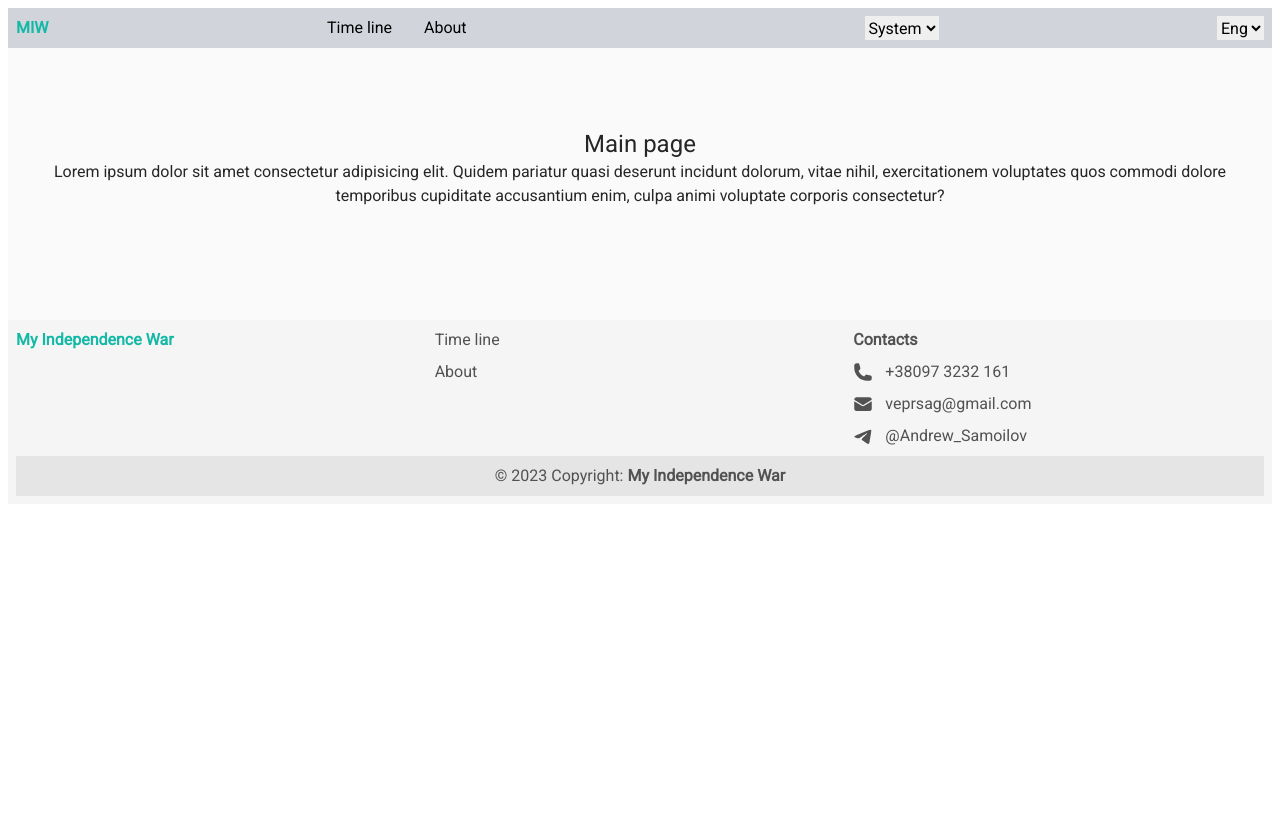
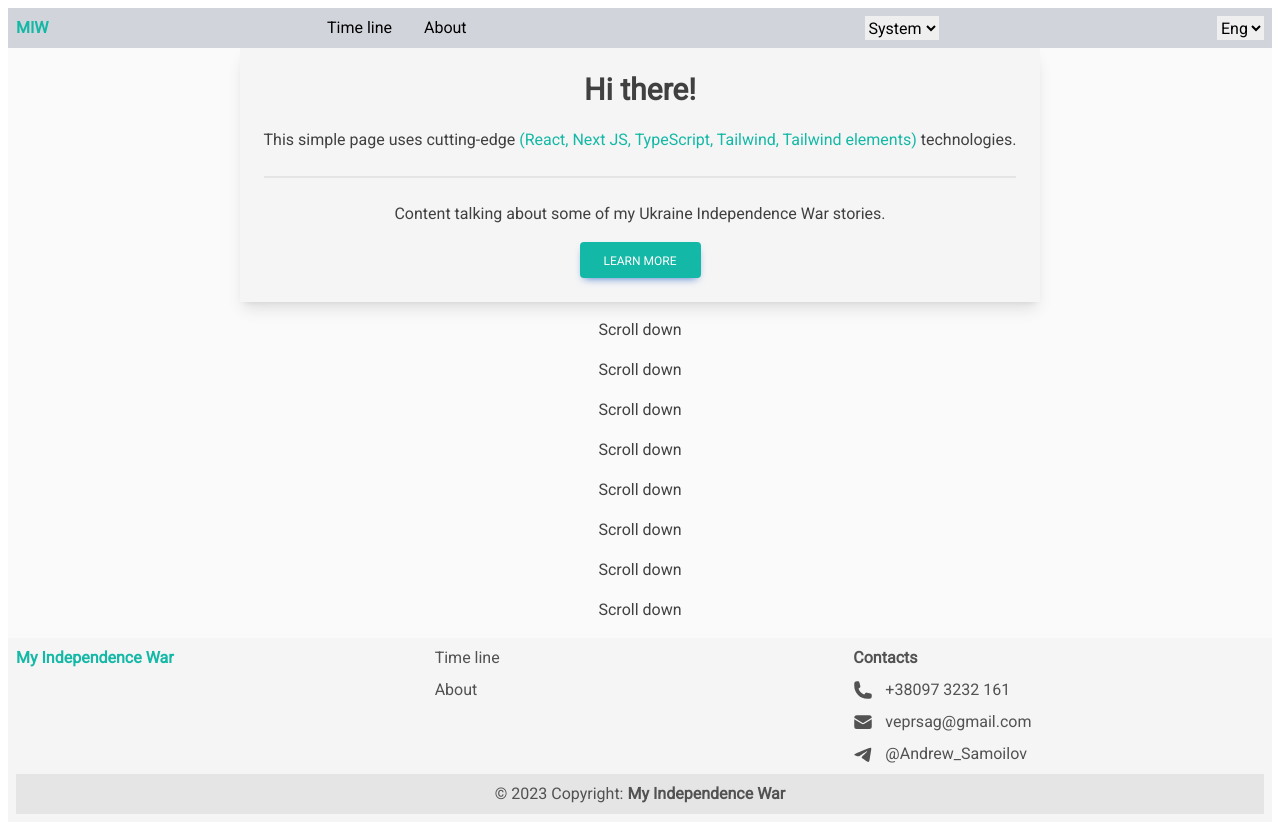
Before and after one commit to Andrew-Samoilov/My-Independence-War, a Next.js app in the folder m-i-w/: page / in a window 1280 px wide. Before the commit the page ends 800 px from the top, so only its background shows below. Built offline with nearby package versions, Linux system fonts and the light colour scheme.

Commit message:
Added Hero section to main page

```diff
--- a/m-i-w/src/app/about/page.tsx
+++ b/m-i-w/src/app/about/page.tsx
@@ -8,8 +8,6 @@ export default function About() {
 
             <LogoClouds />
 
-            <h2 className="text-xl">Form</h2>
-            <p>Lorem ipsum dolor sit amet consectetur, adipisicing elit. Corporis aliquam provident tenetur? Similique eos delectus assumenda sequi ipsa incidunt cumque officia deserunt. Perspiciatis officia soluta dignissimos sapiente voluptates, magnam hic.</p>
         </section>
     )
 }
--- a/m-i-w/src/app/page.tsx
+++ b/m-i-w/src/app/page.tsx
@@ -4,10 +4,40 @@ export default function Home() {
   return (
     <>
       {/* <Header /> */}
-      <main className="flex flex-col items-center justify-between p-24 bg-neutral-50 px-6 py-20 text-center text-neutral-800 dark:bg-neutral-700 dark:text-neutral-200">
-        <h1 className="text-2xl">Main page</h1>
-        <div className="mb-8 text-center">
-          <p>Lorem ipsum dolor sit amet consectetur adipisicing elit. Quidem pariatur quasi deserunt incidunt dolorum, vitae nihil, exercitationem voluptates quos commodi dolore temporibus cupiditate accusantium enim, culpa animi voluptate corporis consectetur?</p>
+      <main className="flex flex-col items-center justify-between p-0 bg-neutral-50 text-center text-neutral-800 dark:bg-neutral-700 dark:text-neutral-200">
+        {/* <h1 className="text-2xl">Main page</h1> */}
+        {/* <!-- Jumbotron --> */}
+        <section
+          className="bg-neutral-100 p-6 text-neutral-700 shadow-lg dark:bg-neutral-600 dark:text-neutral-200 dark:shadow-black/30">
+          <h2 className="mb-5 text-3xl font-semibold">Hi there!</h2>
+          <p>
+            This simple page uses cutting-edge <span className="text-teal-500">(React, Next JS, TypeScript, Tailwind, Tailwind elements)</span> technologies.
+          </p>
+          <hr
+            className="my-6 h-0.5 border-t-0 bg-neutral-200 opacity-100 dark:opacity-30" />
+          <p className="mb-4">
+            Content talking about some of my Ukraine Independence War stories.
+          </p>
+          <button
+            type="button"
+            data-te-ripple-init
+            data-te-ripple-color="light"
+            className="rounded bg-teal-500 px-6 pb-2 pt-2.5 text-xs font-medium uppercase leading-normal text-white shadow-[0_4px_9px_-4px_#3b71ca] transition duration-150 ease-in-out hover:bg-teal-600 hover:shadow-[0_8px_9px_-4px_rgba(59,113,202,0.3),0_4px_18px_0_rgba(59,113,202,0.2)] focus:bg-teal-600 focus:shadow-[0_8px_9px_-4px_rgba(59,113,202,0.3),0_4px_18px_0_rgba(59,113,202,0.2)] focus:outline-none focus:ring-0 active:bg-primary-700 active:shadow-[0_8px_9px_-4px_rgba(59,113,202,0.3),0_4px_18px_0_rgba(59,113,202,0.2)] dark:shadow-[0_4px_9px_-4px_rgba(59,113,202,0.5)] dark:hover:shadow-[0_8px_9px_-4px_rgba(59,113,202,0.2),0_4px_18px_0_rgba(59,113,202,0.1)] dark:focus:shadow-[0_8px_9px_-4px_rgba(59,113,202,0.2),0_4px_18px_0_rgba(59,113,202,0.1)] dark:active:shadow-[0_8px_9px_-4px_rgba(59,113,202,0.2),0_4px_18px_0_rgba(59,113,202,0.1)]">
+            Learn more
+          </button>
+        </section>
+        {/* <!-- Jumbotron --> */}
+
+        {/* Content */}
+        <div className="text-neutral-700 dark:text-neutral-200">
+          <p className="my-4">Scroll down</p>
+          <p className="mb-4">Scroll down</p>
+          <p className="mb-4">Scroll down</p>
+          <p className="mb-4">Scroll down</p>
+          <p className="mb-4">Scroll down</p>
+          <p className="mb-4">Scroll down</p>
+          <p className="mb-4">Scroll down</p>
+          <p className="mb-4">Scroll down</p>
         </div>
       </main>
 
--- a/m-i-w/src/components/header/header.tsx
+++ b/m-i-w/src/components/header/header.tsx
@@ -5,7 +5,7 @@ import LanguageSelect from "./LanguageSelect";
 
 export default function Header() {
     return (
-        <header className="flex justify-between bg-gray-300 p-2 dark:bg-neutral-600 dark:text-neutral-200 ">
+        <header className="sticky top-0 w-full flex justify-between bg-gray-300 p-2 dark:bg-neutral-600 dark:text-neutral-200 ">
             <Logo />
 
             <MainMenu
--- a/m-i-w/src/components/logo/Logo.tsx
+++ b/m-i-w/src/components/logo/Logo.tsx
@@ -5,7 +5,7 @@ interface LogoProps {
     styleLogo?: string;
 }
 
-export default function Logo({ styleLogo = 'text-teal-500 font-bold', textLogo = 'MIW' }: LogoProps) {
+export default function Logo({ styleLogo = 'font-bold  text-teal-500 ', textLogo = 'MIW' }: LogoProps) {
     return (
         <Link
             href="/"
```
